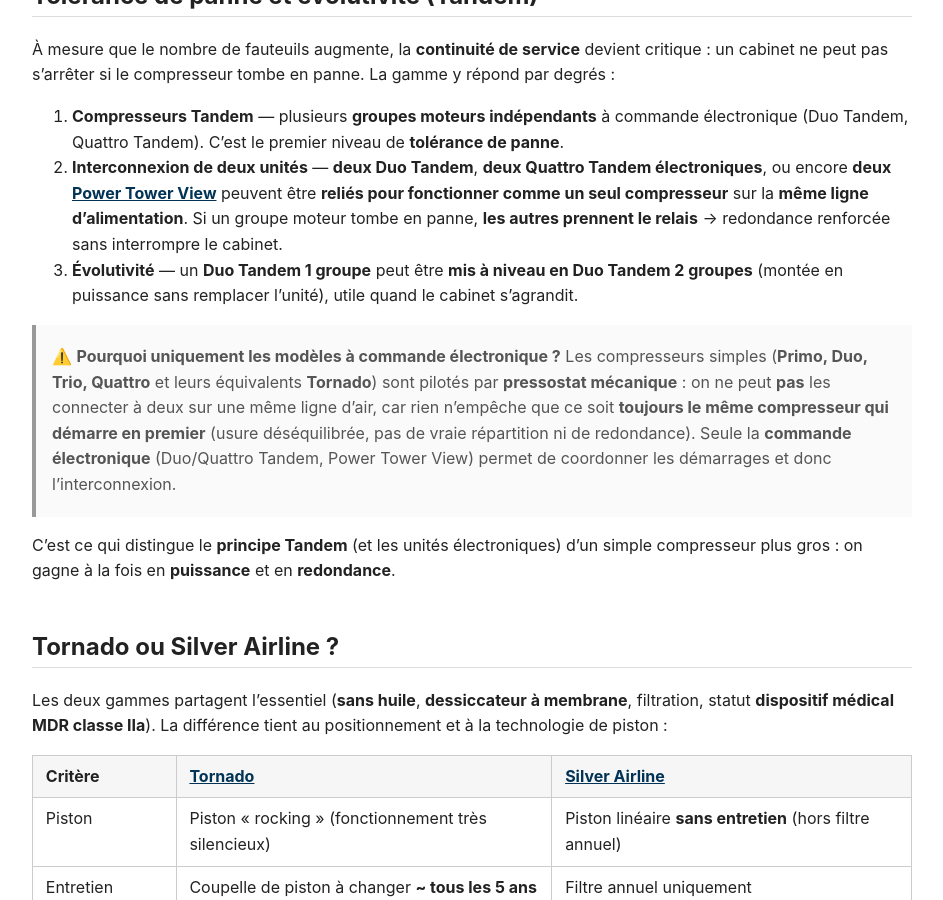
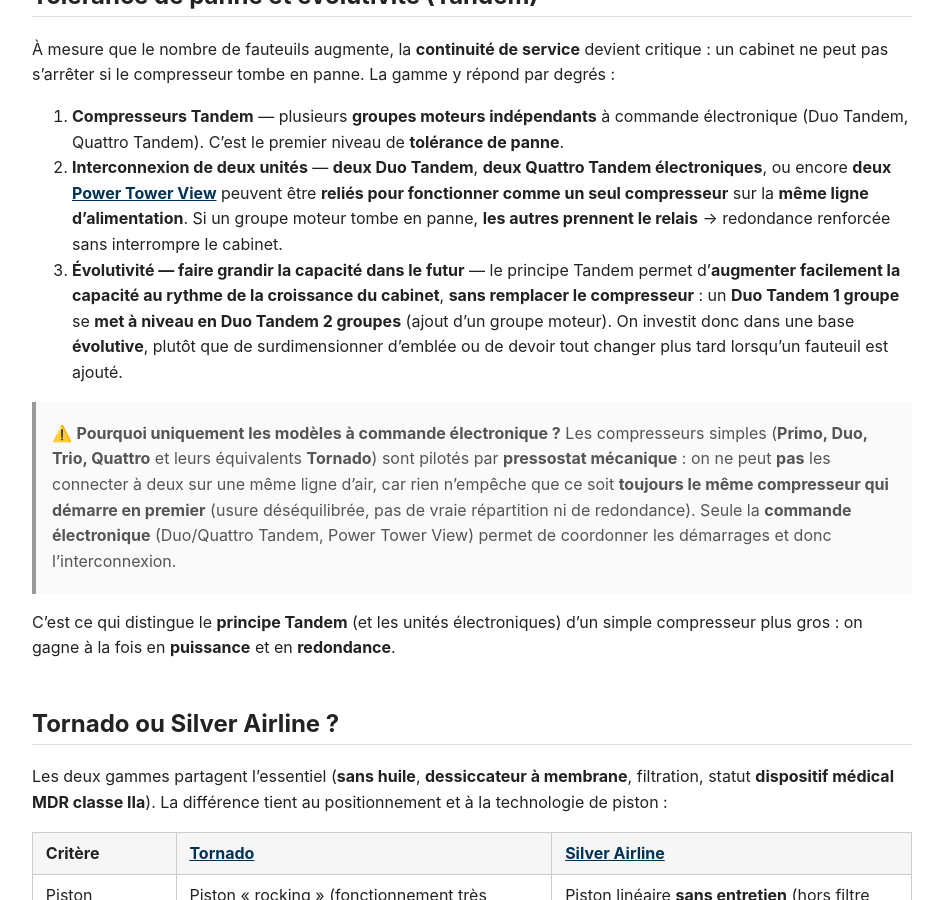
Before and after one commit to Grzybicki/durr-dental-knowledge-base, a Jekyll site: the page built from docs/fr/conventionnel/guide-choix-compresseur/overview.md, in a window 1280 px wide and 900 px high, scrolled down 2074 px. Shown: the whole window, without its empty margins (168-1111 px from the left). Built offline with Jekyll 4.4.1, drawn with Linux system fonts in a browser that asks for light colours.

Commit message:
docs(guide compresseur): renforce l'evolutivite Tandem (montee en capacite future sans remplacer)
Precision : le principe Tandem permet d'augmenter facilement la capacite au rythme de la
croissance du cabinet, sans changer le compresseur (Duo Tandem 1 groupe -> 2 groupes).

Co-Authored-By: Claude Opus 4.8 (1M context) <noreply@anthropic.com>
Claude-Session: https://claude.ai/code/session_01Pzf5ku5za9vkiLrAsETCmw

```diff
--- a/docs/fr/conventionnel/guide-choix-compresseur/overview.md
+++ b/docs/fr/conventionnel/guide-choix-compresseur/overview.md
@@ -133,8 +133,12 @@ degrés :
    peuvent être **reliés pour fonctionner comme un seul compresseur** sur la **même ligne
    d'alimentation**. Si un groupe moteur tombe en panne, **les autres prennent le relais** →
    redondance renforcée sans interrompre le cabinet.
-3. **Évolutivité** — un **Duo Tandem 1 groupe** peut être **mis à niveau en Duo Tandem 2 groupes**
-   (montée en puissance sans remplacer l'unité), utile quand le cabinet s'agrandit.
+3. **Évolutivité — faire grandir la capacité dans le futur** — le principe Tandem permet
+   d'**augmenter facilement la capacité au rythme de la croissance du cabinet**, **sans
+   remplacer le compresseur** : un **Duo Tandem 1 groupe** se **met à niveau en Duo Tandem
+   2 groupes** (ajout d'un groupe moteur). On investit donc dans une base **évolutive**, plutôt
+   que de surdimensionner d'emblée ou de devoir tout changer plus tard lorsqu'un fauteuil est
+   ajouté.
 
 > ⚠️ **Pourquoi uniquement les modèles à commande électronique ?** Les compresseurs simples
 > (**Primo, Duo, Trio, Quattro** et leurs équivalents **Tornado**) sont pilotés par
```
